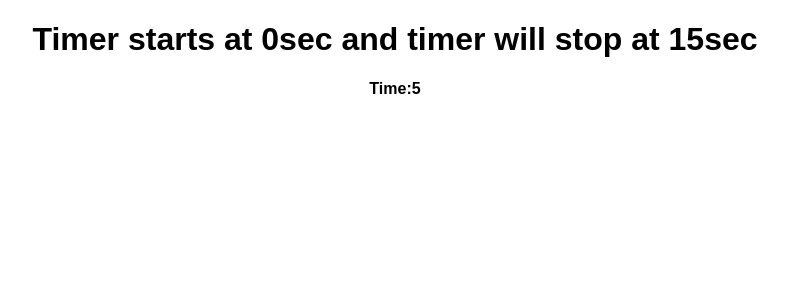
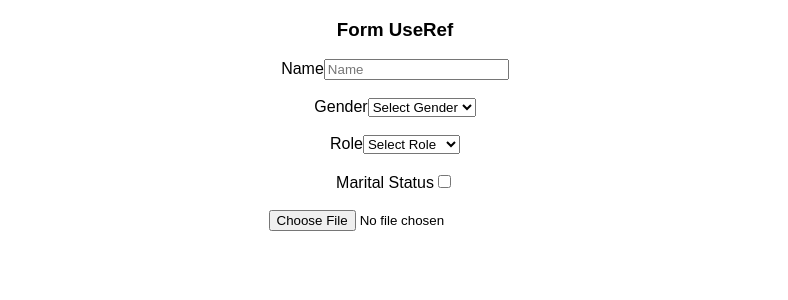
Before and after one commit to shreevalikushe/useEffectUseRef, a React (Create React App) app: page / in a window 1280 px wide. Shown: the top 300 px of the page, without its empty margins (245-1033 px from the left). Built offline with nearby package versions, Linux system fonts and the light colour scheme.

Commit message:
initial commit

```diff
--- a/src/App.js
+++ b/src/App.js
@@ -1,5 +1,6 @@
 import { useState } from "react";
 import Countdown from "./Components/Countdown";
+import FormRef from "./Components/FormRef";
 import Timer from "./Components/Timer";
 import "./styles.css";
 
@@ -9,7 +10,8 @@ export default function App() {
     <div className="App">
       {/* {!hide && <Countdown initial={100} />} */}
       {/* <button onClick={() => setHide(!hide)}>Hide Stopwatch</button> */}
-      <Timer initial={0} final={15} />
+      {/* <Timer initial={0} final={15} /> */}
+      <FormRef />
     </div>
   );
 }
--- /dev/null
+++ b/src/Components/FormRef.jsx
@@ -0,0 +1,104 @@
+import { useEffect, useRef, useState } from "react";
+
+function FormRef() {
+  const [formState, setFormState] = useState({
+    name: "",
+    gender: "",
+    role: "",
+    maritalStatus: false,
+    image: null
+  });
+  const imageRef = useRef(null);
+
+  useEffect(() => {}, []);
+  const handleImageChange = (e) => {
+    const file = e.target.files[0];
+    setFormState({ ...formState, image: file });
+  };
+
+  const handleFormUpdate = (e) => {
+    let { name, value, type, checked } = e.target;
+    const val = type === "checkbox" ? checked : value;
+    setFormState({
+      ...formState,
+      [name]: val
+    });
+  };
+  const handleSubmit = (e) => {
+    e.preventDefault();
+    console.log(formState);
+    setFormState({
+      name: "",
+      gender: "",
+      role: "",
+      maritalStatus: false,
+      image: null
+    });
+  };
+  return (
+    <>
+      <h3>Form UseRef</h3>
+      <form onSubmit={handleSubmit}>
+        <div>
+          <label>Name</label>
+          <input
+            type="text"
+            name="name"
+            value={formState.name}
+            placeholder="Name"
+            onChange={handleFormUpdate}
+          />
+        </div>
+        <br />
+        <div>
+          <label>Gender</label>
+          <select
+            name="gender"
+            value={formState.gender}
+            onChange={handleFormUpdate}
+          >
+            <option label="Select Gender" key="" />
+            <option label="M" key="male">
+              M
+            </option>
+            <option label="F" key="female">
+              F
+            </option>
+          </select>
+        </div>
+        <br />
+        <div>
+          <label>Role</label>
+          <select
+            name="role"
+            value={formState.role}
+            onChange={handleFormUpdate}
+          >
+            <option label="Select Role">Select Role</option>
+            <option label="Accountant"> Accountant</option>
+            <option label="Psychologist">Psychologist</option>
+            <option label="Developer">Developer</option>
+          </select>
+        </div>
+        <br />
+        <div>
+          <label>Marital Status</label>
+          <input
+            checked={formState.maritalStatus}
+            name="maritalStatus"
+            type="checkbox"
+            onChange={handleFormUpdate}
+          />
+        </div>
+        <br />
+        <input
+          ref={imageRef}
+          onChange={handleImageChange}
+          name="image"
+          type="file"
+        />
+      </form>
+    </>
+  );
+}
+export default FormRef;
```
